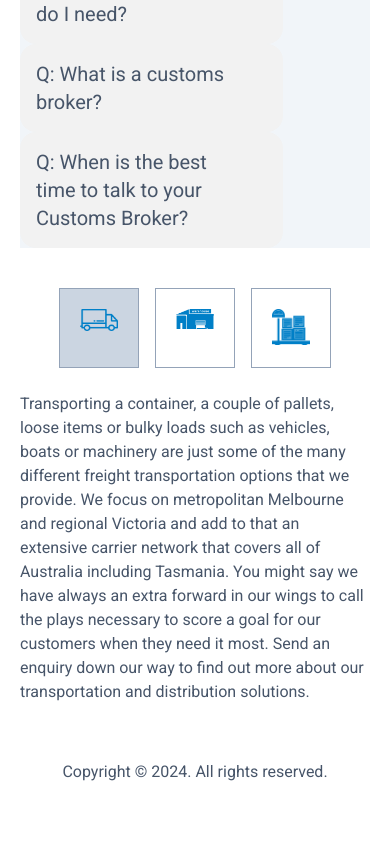
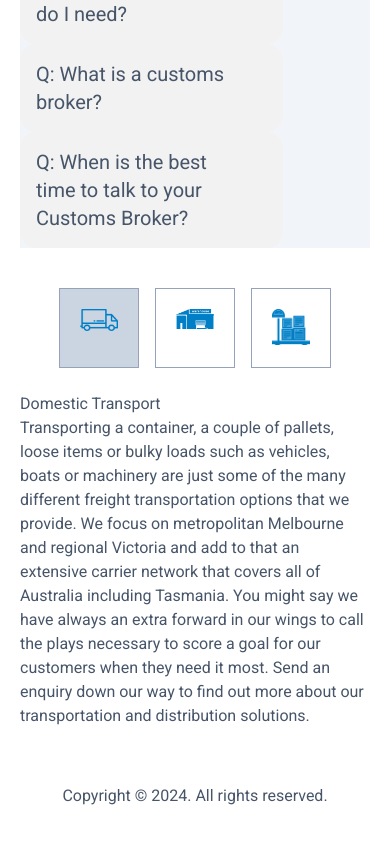
Before and after one commit to jomerventolero/venturefreightau, a Next.js app: page /services in a window 390 px wide. Shown: the part 3658-4502 px from the top of the page. Built offline with nearby package versions, Linux system fonts and the light colour scheme; what tw-elements would draw is missing.

Commit message:
Updated Services

```diff
--- a/src/components/ServicesCard/index.js
+++ b/src/components/ServicesCard/index.js
@@ -169,7 +169,9 @@ const ServicesCard = () => {
                 duration: 0.8,
                 delay: 0.2
               }}
-            >Transporting a container, a couple of pallets, loose items or bulky loads such as vehicles, boats or machinery are just some of the many different freight transportation options that we provide. We focus on metropolitan Melbourne and regional Victoria and add to that an extensive carrier network that covers all of Australia including Tasmania. You might say we have always an extra forward in our wings to call the plays necessary to score a goal for our customers when they need it most. Send an enquiry down our way to find out more about our transportation and distribution solutions.</motion.p> : null
+            >
+              <p className="sm:hidden block">Domestic Transport</p>
+              Transporting a container, a couple of pallets, loose items or bulky loads such as vehicles, boats or machinery are just some of the many different freight transportation options that we provide. We focus on metropolitan Melbourne and regional Victoria and add to that an extensive carrier network that covers all of Australia including Tasmania. You might say we have always an extra forward in our wings to call the plays necessary to score a goal for our customers when they need it most. Send an enquiry down our way to find out more about our transportation and distribution solutions.</motion.p> : null
           }
         </div>
         <div className={domestic && project ? "hidden" : "block"}>
@@ -181,7 +183,9 @@ const ServicesCard = () => {
                 duration: 0.5,
                 delay: 0.2
               }}
-            >Running a business can involve in taking care of many aspects, one of the most compelling reasons to use a contract warehouse is that it gives you more flexibility on excelling in your core competencies. Companies rely on us to ensure that their goods are stored safely and orderly. Stock levels are automatically reported to them as soon as there is movement in their inventory and regular stock counts are performed to make sure the numbers are accurate.<br/><br/>The following add–on services are carried out with great care and efficiency this includes container unpacks, palletizing and storage, variable storage charges, unlimited capacity, fast order turnaround, pallet, carton or inner item picking (pick pack), kitting, assembly, multi carrier despatch, cycle counting, full inventory traceability and many others. Find out how we can solve your storage issues by making an enquiry today.</motion.p> : null
+            >
+              <p className="sm:hidden block">Warehousing Services</p>
+              Running a business can involve in taking care of many aspects, one of the most compelling reasons to use a contract warehouse is that it gives you more flexibility on excelling in your core competencies. Companies rely on us to ensure that their goods are stored safely and orderly. Stock levels are automatically reported to them as soon as there is movement in their inventory and regular stock counts are performed to make sure the numbers are accurate.<br/><br/>The following add–on services are carried out with great care and efficiency this includes container unpacks, palletizing and storage, variable storage charges, unlimited capacity, fast order turnaround, pallet, carton or inner item picking (pick pack), kitting, assembly, multi carrier despatch, cycle counting, full inventory traceability and many others. Find out how we can solve your storage issues by making an enquiry today.</motion.p> : null
           }
         </div>
         <div className={domestic && warehousing ? "hidden" : "block"}>
@@ -193,7 +197,9 @@ const ServicesCard = () => {
                 duration: 0.8,
                 delay: 0.2
               }}
-            >With more than 10 years of experience in shipping and heavy transport, we know how to do a job safely, efficiently and effectively. Project freight is always different and requires a tailored approach. Whether it is to relocate an entire manufacturing plant to china or move a sensitive transformer to a remote location, our project cargo team assist its clients from the initial planning and budget phase to the eventual delivery and installation. Our handful of sub-contractors that we use to aid us in completing our projects are carefully selected and scrutinized as we know how important it is to make the job as error free as possible.
+            >
+              <p className="sm:hidden block">Project Logistics</p>
+              With more than 10 years of experience in shipping and heavy transport, we know how to do a job safely, efficiently and effectively. Project freight is always different and requires a tailored approach. Whether it is to relocate an entire manufacturing plant to china or move a sensitive transformer to a remote location, our project cargo team assist its clients from the initial planning and budget phase to the eventual delivery and installation. Our handful of sub-contractors that we use to aid us in completing our projects are carefully selected and scrutinized as we know how important it is to make the job as error free as possible.
             <br/><br/>
             <span className="">
               Services for oil and gas include
```
